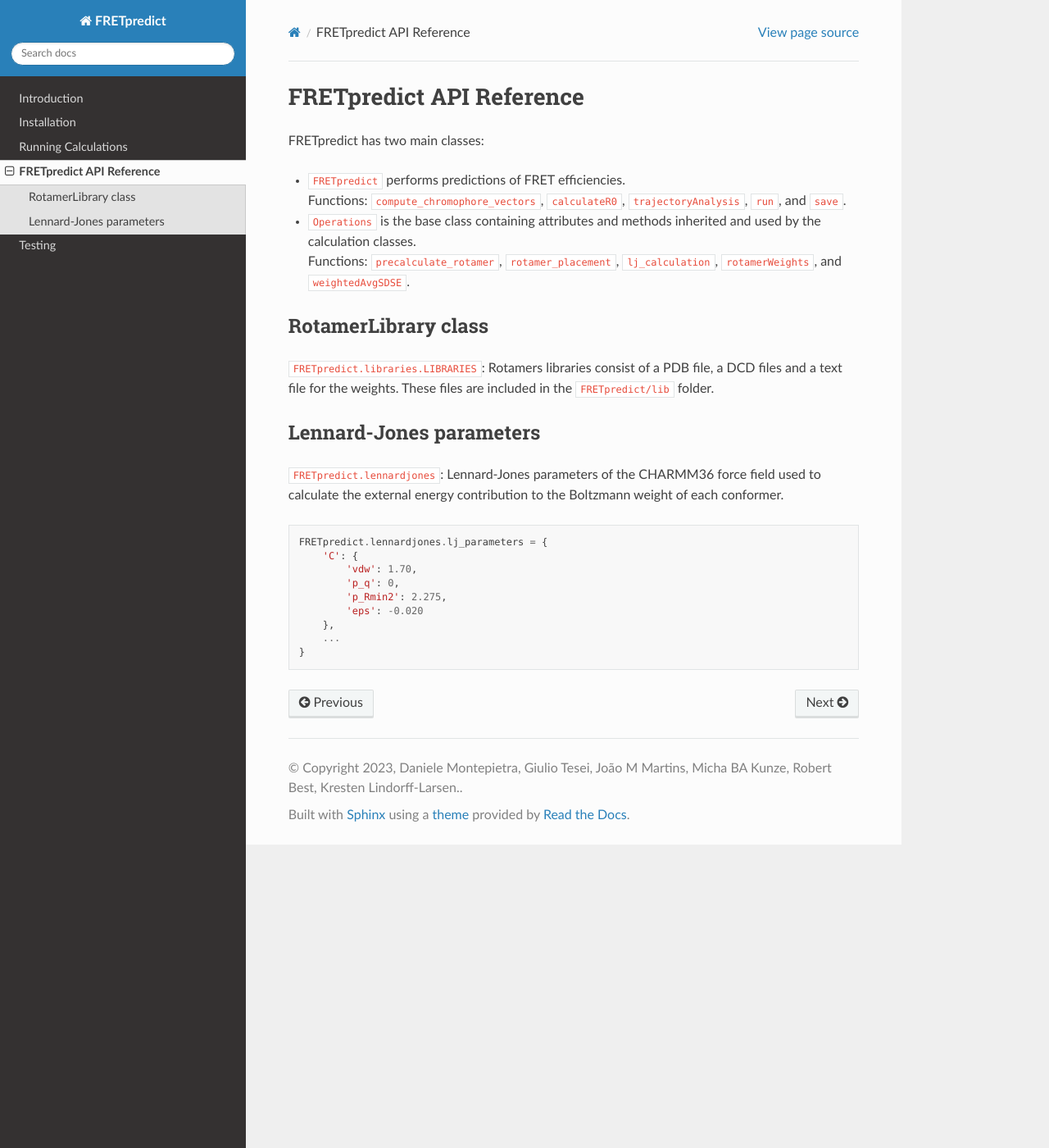
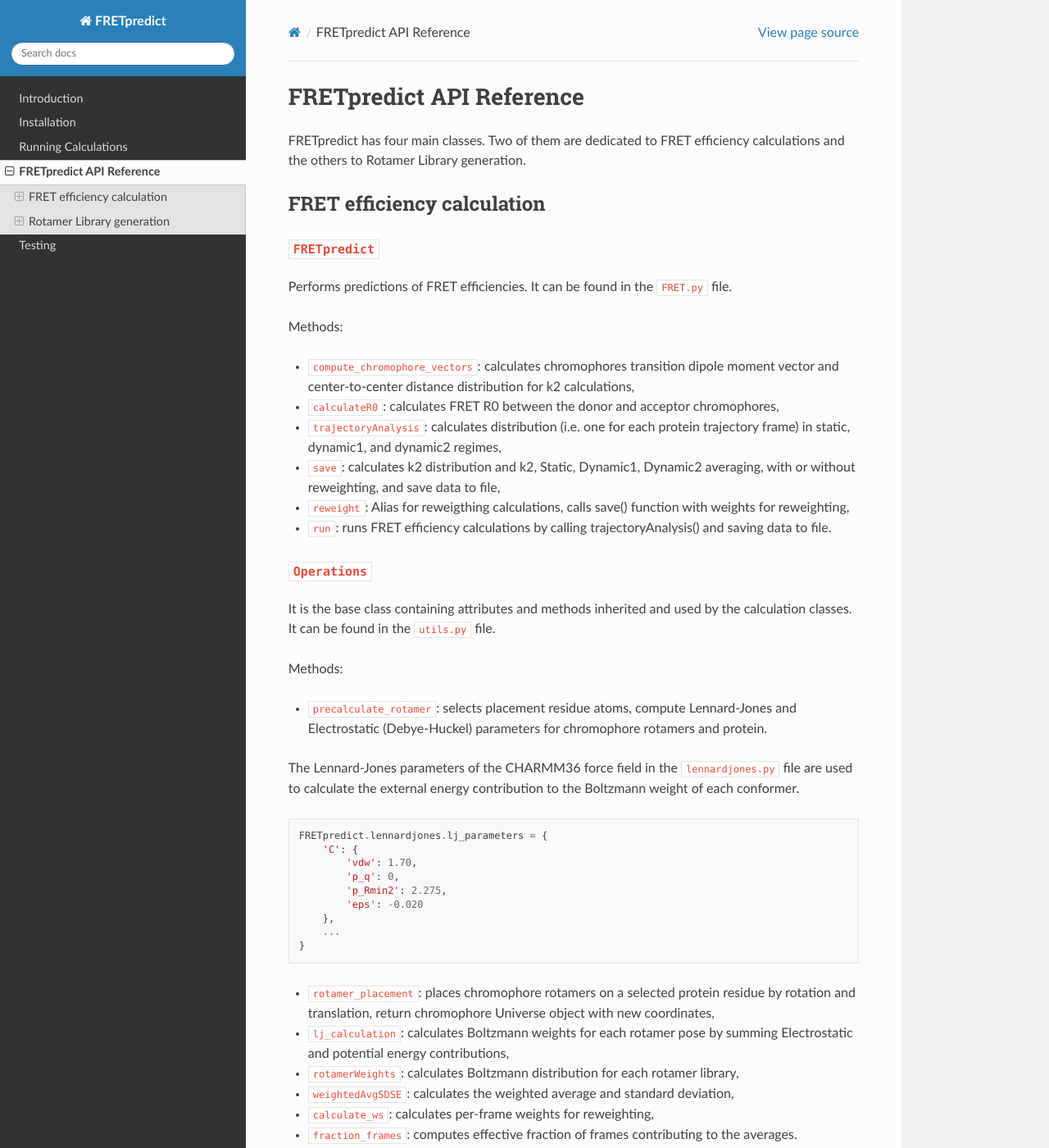
Before and after one commit to KULL-Centre/FRETpredict, a Sphinx documentation site: the page built from docs/_docs/api.md, in a window 1280 px wide and 1400 px high. Shown: the whole window at 82% size. Built offline with Sphinx 7.4.7 and the Read the Docs theme 2.0.0, drawn with Linux system fonts in a browser that asks for light colours; pages that are not in the unit, such as notebooks, are missing from menus; some of the changed text lies outside the part shown.

Commit message:
Update api.md

```diff
--- a/docs/_docs/api.md
+++ b/docs/_docs/api.md
@@ -1,19 +1,28 @@
 # FRETpredict API Reference
 
-FRETpredict has two main classes:
-- `FRETpredict` performs predictions of FRET efficiencies. <br>
-   Functions: `compute_chromophore_vectors`, `calculateR0`, `trajectoryAnalysis`, `run`, and `save`.
-- `Operations` is the base class containing attributes and methods inherited and used by the calculation classes. <br>
-   Functions: `precalculate_rotamer`, `rotamer_placement`, `lj_calculation`, `rotamerWeights`, and `weightedAvgSDSE`.
+FRETpredict has four main classes. Two of them are dedicated to FRET efficiency calculations and the others to Rotamer Library generation.
 
-## RotamerLibrary class
+## FRET efficiency calculation
 
-`FRETpredict.libraries.LIBRARIES`: Rotamers libraries consist of a PDB file, a DCD files and a text file for the weights. These files are included in the `FRETpredict/lib` folder.
+### `FRETpredict`
+Performs predictions of FRET efficiencies. It can be found in the `FRET.py` file. <br>
 
-## Lennard-Jones parameters
+Methods:<br>
+- `compute_chromophore_vectors`: calculates chromophores transition dipole moment vector and center-to-center distance distribution for k2
+            calculations,
+- `calculateR0`: calculates FRET R0 between the donor and acceptor chromophores,
+- `trajectoryAnalysis`: calculates <E> distribution (i.e. one <E> for each protein trajectory frame) in static, dynamic1, and dynamic2 regimes,
+- `save`: calculates k2 distribution and k2, Static, Dynamic1, Dynamic2 averaging, with or without reweighting, and save data to file,
+- `reweight`: Alias for reweigthing calculations, calls save() function with weights for reweighting,
+- `run`: runs FRET efficiency calculations by calling trajectoryAnalysis() and saving data to file.
 
-`FRETpredict.lennardjones`: Lennard-Jones parameters of the CHARMM36 force field used to calculate the external
-energy contribution to the Boltzmann weight of each conformer.
+### `Operations`
+It is the base class containing attributes and methods inherited and used by the calculation classes. It can be found in the `utils.py` file.<br>
+
+Methods:<br>
+- `precalculate_rotamer`: selects placement residue atoms, compute Lennard-Jones and Electrostatic (Debye-Huckel) parameters for chromophore rotamers and protein.
+
+The Lennard-Jones parameters of the CHARMM36 force field in the `lennardjones.py` file are used to calculate the external energy contribution to the Boltzmann weight of each conformer.
 
 ~~~python
 FRETpredict.lennardjones.lj_parameters = {
@@ -26,3 +35,59 @@
     ...
 }
 ~~~
+
+- `rotamer_placement`: places chromophore rotamers on a selected protein residue by rotation and translation, return chromophore Universe object with new coordinates,
+- `lj_calculation`: calculates Boltzmann weights for each rotamer pose by summing Electrostatic and potential energy contributions,
+- `rotamerWeights`: calculates Boltzmann distribution for each rotamer library,
+- `weightedAvgSDSE`: calculates the weighted average and standard deviation,
+- `calculate_ws`: calculates per-frame weights for reweighting,
+- `fraction_frames`: computes effective fraction of frames contributing to the averages.
+
+ __[`Tutorial_FRETpredict_pp11`](https://github.com/Monte95/FRETpredict/blob/62ee39e82e82691a237da8e927d686378aff5fb1/tests/tutorials/Tutorial_FRETpredict_pp11.ipynb)__ is a Jupyter Notebook with simple tutorials on how to compute the FRET efficiency and use the FRETpredict functions on the trajectory of a Poliproline 11 (pp11) system.
+
+## Rotamer Library generation
+
+### `RotamerClusters`
+Creates a rotamer library starting from a dye + linker (FRET probe) trajectory. It can be found in the `rotamer_libraries.py` file.<br>
+
+Methods:<br>
+- `calcDihe`: calculates dihedral angles on the dye+linker trajectory,
+- `genPeaks`: computes linker dihedral peaks,
+- `genClusters`:<br>
+   1. generate combinations of dihedral angles from the peaks (cluster centers C1).
+   2. K-means Clustering
+      - Assign each trajectory frame to the cluster center C1 of least square deviation.
+      - Calculate the average over the dihedral angles that were assigned to the same cluster center. This results in a set of new centers (C2).
+      - Assign each trajectory frame to the cluster center C2 of least square deviation
+   3. Find the trajectory frame that best represents the cluster center.
+- `filterCluster`:<br>
+   1. Filter the cluster centers C2 based on a cutoff on N (cluster population). This results in a different number of centers (C3).
+   2. Reassign the discarded frames to the remaining C3 cluster center of least square deviation.
+- `genRotLib`: translates + rotates C3 cluster centers conformations, and write data to file,
+- `plotClustHist`: plots dihedral distribution and peaks with cluster centers C3 dihedrals,
+- `plotClustPolar`: plots dihedral distribution and peaks with cluster centers C3 dihedrals on a polar plot,
+- `run`: runs all the calculations to generate a rotamer library from a dye+linker trajectory.
+
+### `RotamerLibrary`
+
+Makes available the rotamer library attributes. Rotamers libraries consist of three different files:
+ - a structure file with a protein conformation (PDB format),
+ - a trajectory file with all the rotamer conformations (DCD format),
+ - a text file for the populations (i.e., weight) of each chromophore conformation. These files are included in the `FRETpredict/lib` folder.
+
+ Specific fluorophore parameters are specified in `FRETpredict/lib/libraries.yml`.
+
+  ~~~python
+   'AlexaFluor 488 C1R': {'author': 'D Montepietra, G Tesei, JM Martins, MBA Kunze, RB Best, K Lindorff-Larsen',
+                          'citation': 'https://doi.org/10.1101/2023.01.27.525885',
+                          'filename': 'A48_C1R_cutoff30',
+                          'licence': 'GPLv3',
+                          'mu': ['C2', 'C13 and resname A48'],
+                          'negative': ['S1 and resname A48',
+                          'S2 and resname A48',
+                          'C20 and resname A48'],
+                          'positive': ['N1 and resname A48', 'N2 and resname A48'],
+                          'r': ['C7 and resname A48']},
+  ~~~
+
+__[`Tutorial_generate_new_rotamer_libraries.ipynb`](https://github.com/Monte95/FRETpredict/blob/eef8bf0d219109ada605e943ecc4b1aa9dde86df/tests/tutorials/Tutorial_generate_new_rotamer_libraries.ipynb)__ is Jupyter Notebook tutorial on how to create and add new rotamer libraries.
```
